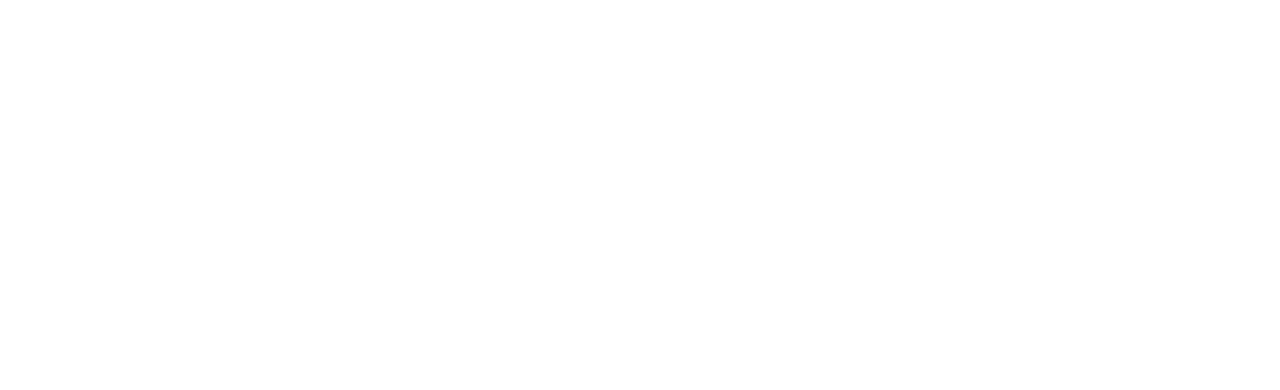
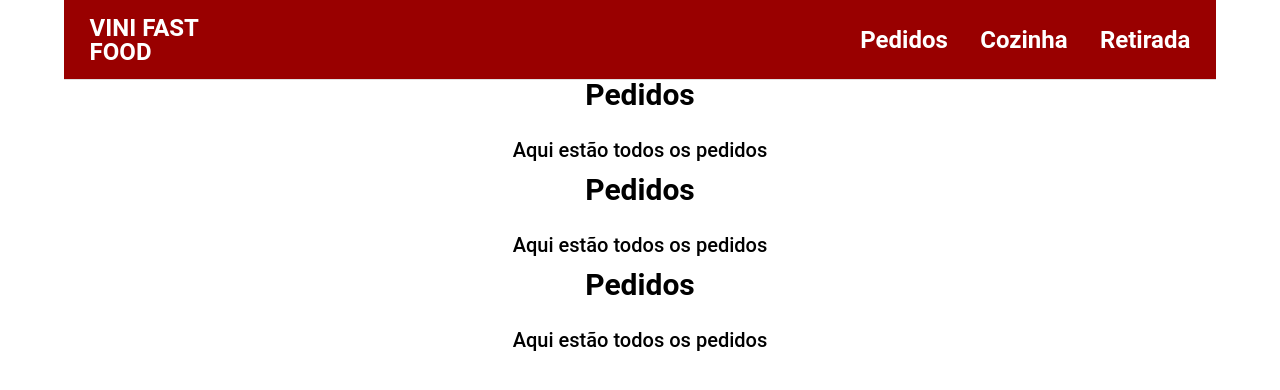
Before and after one commit to vinisi12363/devio-frontend, a React (Vite) app: page /cozinha in a window 1280 px wide. Before the commit this address had no page. Shown: the top 390 px of the page. Built offline with nearby package versions, Linux system fonts and the light colour scheme.

Commit message:
feat: adding the kitchen's page mock , and Link in header options for navigate between pages.

```diff
--- a/src/App.tsx
+++ b/src/App.tsx
@@ -1,6 +1,8 @@
 import { BrowserRouter, Routes, Route  } from "react-router-dom";
 import { ToastContainer } from 'react-toastify';
-import HomePage from './pages/Homepage'
+import HomePage from './pages/HomePage';
+import KitchenPage from "./pages/KitchenPage";
+import TakeOutPage from "./pages/TakeoutPage";
 function App() {
   return (
     <>
@@ -8,7 +10,8 @@
       <BrowserRouter>
         <Routes>
           <Route path="/" Component={HomePage}></Route>
-
+          <Route path="/cozinha" Component={KitchenPage}></Route>
+          <Route path="/retirada" Component={TakeOutPage}></Route>
         </Routes>
       </BrowserRouter>
     </>
--- a/src/Components/Header/Header.tsx
+++ b/src/Components/Header/Header.tsx
@@ -13,6 +13,9 @@
     position: fixed;
     top: 0;
     z-index: 1;
+    .pageLink{
+        text-decoration: none;
+    }
 `
 export const HeaderLogo = styled.div`
     width: 10vw;
--- a/src/Components/Header/index.tsx
+++ b/src/Components/Header/index.tsx
@@ -1,15 +1,25 @@
 import { HeaderInfo, HeaderOptionContainer, HeaderLogo } from './Header';
+import { Link } from 'react-router-dom';
 
 export default function Header (){
     return (
         <HeaderInfo>
             <HeaderLogo>
-                <p>VINI FAST FOOD</p>
+                <Link className="pageLink"  to={"/"} >
+                    <p>VINI FAST FOOD</p>
+                </Link>
             </HeaderLogo>
             <HeaderOptionContainer>
-                <p>Pedidos</p>
-                <p>Cozinha</p>
-                <p>Retirada</p>
+                <Link className="pageLink" to={"/"}>
+                        <p>Pedidos</p>
+                </Link>
+                <Link className="pageLink" to={"/cozinha"}>
+                        <p>Cozinha</p>
+                </Link>
+                <Link className="pageLink"  to={"/retirada"}>
+                        <p>Retirada</p>
+                </Link>
+
             </HeaderOptionContainer>
         </HeaderInfo>
     );
--- a/src/Components/MainContainer/Body.tsx
+++ b/src/Components/MainContainer/Body.tsx
@@ -18,4 +18,5 @@
     flex-direction: column;
     align-items: center;
     box-sizing: border-box;
+    margin-top: 10vh;
 `
--- /dev/null
+++ b/src/pages/KitchenPage/index.tsx
@@ -0,0 +1,21 @@
+import { MainContainer } from "../../Components/MainContainer";
+import { PageBody } from "../../Components/MainContainer/Body";
+import { Title } from "../../Components/Title";
+import { Subtitle } from "../../Components/Subtitle";
+import Header from "../../Components/Header";
+
+export default function KitchenPage() {
+  return (
+    <MainContainer>
+      <PageBody>
+        <Header></Header>
+        <Title text={"Pedidos"} textSize="30"></Title>
+        <Subtitle textSize="20" text={"Aqui estão todos os pedidos"}></Subtitle>
+        <Title text={"Pedidos"} textSize="30"></Title>
+        <Subtitle textSize="20" text={"Aqui estão todos os pedidos"}></Subtitle>
+        <Title text={"Pedidos"} textSize="30"></Title>
+        <Subtitle textSize="20" text={"Aqui estão todos os pedidos"}></Subtitle>
+      </PageBody>
+    </MainContainer>
+  );
+}
--- /dev/null
+++ b/src/pages/TakeoutPage/index.tsx
@@ -0,0 +1,15 @@
+import { MainContainer } from "../../Components/MainContainer";
+import { PageBody } from "../../Components/MainContainer/Body";
+import { Title } from "../../Components/Title";
+import { Subtitle } from "../../Components/Subtitle";
+
+export default function TakeOutPage() {
+  return (
+    <MainContainer>
+      <PageBody>
+        <Title text={"Retirada"} textSize="30"></Title>
+        <Subtitle textSize="20" text={"Aqui estão todos os pedidos"}></Subtitle>
+      </PageBody>
+    </MainContainer>
+  );
+}
```
